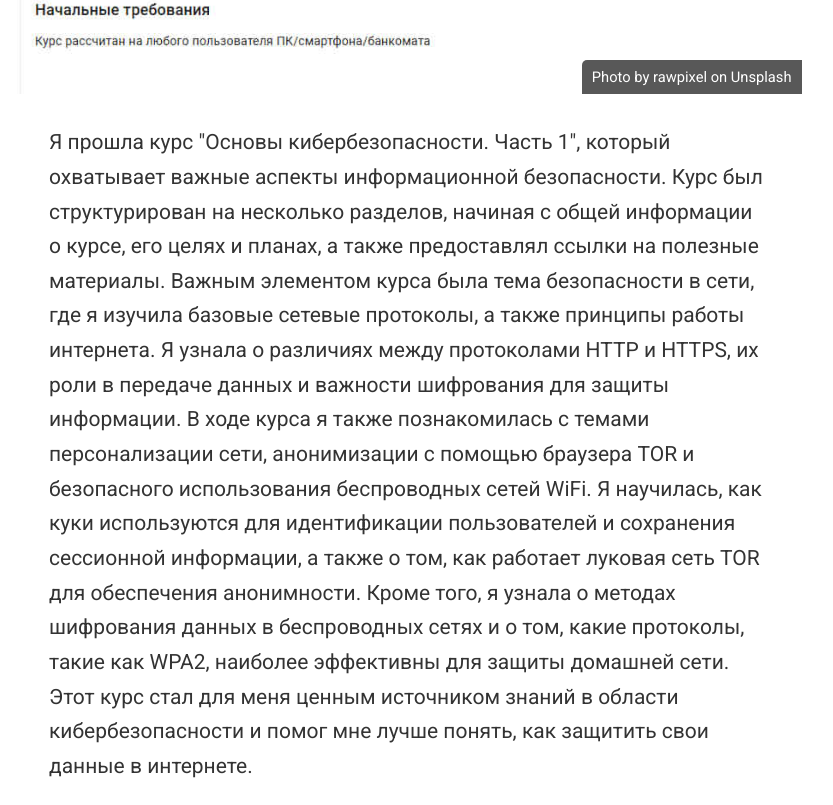
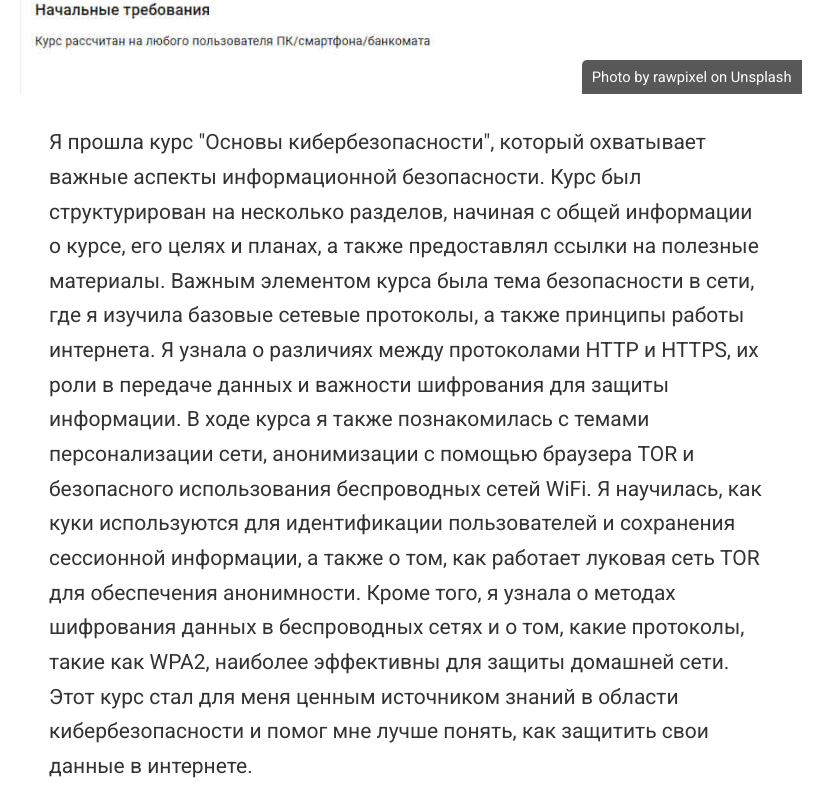
Before and after one commit to Ksenia72/Ksenia72.github.io, a plain HTML site: page project/example/index.html in a window 1280 px wide. Shown: the part 855-1660 px from the top of the page, without its empty margins (231-1064 px from the left). Drawn offline with nearby package versions, Linux system fonts and the light colour scheme; some icons are missing.

Commit message:
Update index.html

```diff
--- a/project/example/index.html
+++ b/project/example/index.html
@@ -958,7 +958,7 @@
 
     <div class="article-style">
         <p>
-            Я прошла курс "Основы кибербезопасности. Часть 1", который охватывает важные аспекты информационной безопасности. Курс был структурирован на несколько разделов, начиная с общей информации о курсе, его целях и планах, а также предоставлял ссылки на полезные материалы. Важным элементом курса была тема безопасности в сети, где я изучила базовые сетевые протоколы, а также принципы работы интернета. Я узнала о различиях между протоколами HTTP и HTTPS, их роли в передаче данных и важности шифрования для защиты информации.
+            Я прошла курс "Основы кибербезопасности", который охватывает важные аспекты информационной безопасности. Курс был структурирован на несколько разделов, начиная с общей информации о курсе, его целях и планах, а также предоставлял ссылки на полезные материалы. Важным элементом курса была тема безопасности в сети, где я изучила базовые сетевые протоколы, а также принципы работы интернета. Я узнала о различиях между протоколами HTTP и HTTPS, их роли в передаче данных и важности шифрования для защиты информации.
 
             В ходе курса я также познакомилась с темами персонализации сети, анонимизации с помощью браузера TOR и безопасного использования беспроводных сетей WiFi. Я научилась, как куки используются для идентификации пользователей и сохранения сессионной информации, а также о том, как работает луковая сеть TOR для обеспечения анонимности. Кроме того, я узнала о методах шифрования данных в беспроводных сетях и о том, какие протоколы, такие как WPA2, наиболее эффективны для защиты домашней сети. Этот курс стал для меня ценным источником знаний в области кибербезопасности и помог мне лучше понять, как защитить свои данные в интернете.
         </p>
```
